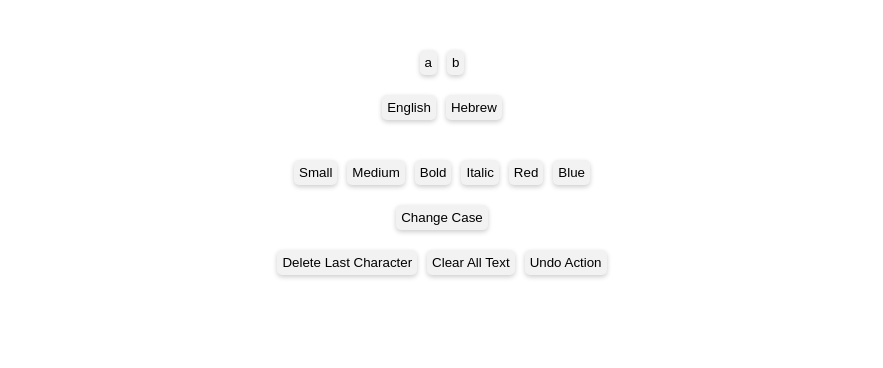
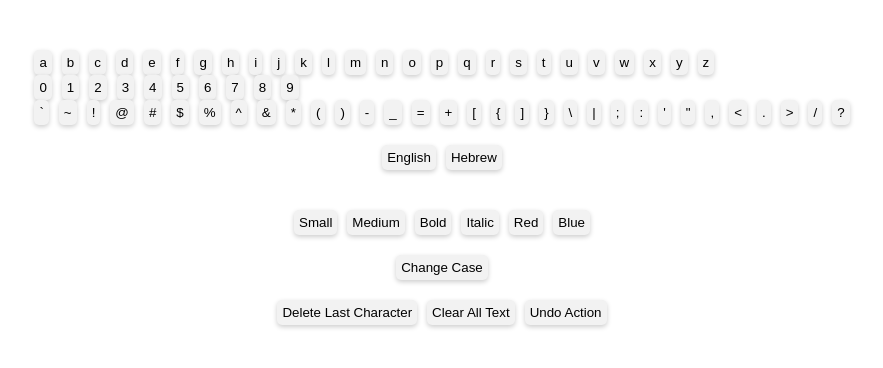
Before and after one commit to saratamar100/TextEditorProject, a React (Create React App) app: page / in a window 1280 px wide. Shown: the top 368 px of the page, without its empty margins (193-1076 px from the left). Built offline with nearby package versions, Linux system fonts and the light colour scheme.

Commit message:
full keyboard

```diff
--- a/src/keyboard.js
+++ b/src/keyboard.js
@@ -6,21 +6,128 @@ class Keyboard extends Component {
 
   render() {
     let buttons;
-    const heb = ["א", "ב"];
-    const en = ["a", "b"];
-    if (this.props.language === 'English') {
-      buttons = en.map((l) => (
-        <button onClick={() => this.handleClick(l)}>{l}</button>
+    // Letters
+    const letters = {
+      eng: [
+        "a",
+        "b",
+        "c",
+        "d",
+        "e",
+        "f",
+        "g",
+        "h",
+        "i",
+        "j",
+        "k",
+        "l",
+        "m",
+        "n",
+        "o",
+        "p",
+        "q",
+        "r",
+        "s",
+        "t",
+        "u",
+        "v",
+        "w",
+        "x",
+        "y",
+        "z",
+      ],
+      heb: [
+        "א",
+        "ב",
+        "ג",
+        "ד",
+        "ה",
+        "ו",
+        "ז",
+        "ח",
+        "ט",
+        "י",
+        "כ",
+        "ך",
+        "ל",
+        "מ",
+        "ם",
+        "נ",
+        "ן",
+        "ס",
+        "ע",
+        "פ",
+        "ף",
+        "צ",
+        "ץ",
+        "ק",
+        "ר",
+        "ש",
+        "ת",
+      ],
+    };
+    // Numbers
+    const numbers = ["0", "1", "2", "3", "4", "5", "6", "7", "8", "9"];
+
+    // Symbols
+    const symbols = [
+      "`",
+      "~",
+      "!",
+      "@",
+      "#",
+      "$",
+      "%",
+      "^",
+      "&",
+      "*",
+      "(",
+      ")",
+      "-",
+      "_",
+      "=",
+      "+",
+      "[",
+      "{",
+      "]",
+      "}",
+      "\\",
+      "|",
+      ";",
+      ":",
+      "'",
+      '"',
+      ",",
+      "<",
+      ".",
+      ">",
+      "/",
+      "?",
+    ];
+
+    if (this.props.language === "English") {
+      buttons = letters.eng.map((c) => (
+        <button onClick={() => this.handleClick(c)}>{c}</button>
       ));
     } else {
-      buttons = heb.map((l) => (
-        <button onClick={() => this.handleClick(l)}>{l}</button>
+      buttons = letters.heb.map((c) => (
+        <button onClick={() => this.handleClick(c)}>{c}</button>
       ));
     }
     return (
-      <div>
-        {buttons}
-      </div>
+      <>
+        <div>{buttons}</div>
+        <div>
+          {numbers.map((c) => (
+            <button onClick={() => this.handleClick(c)}>{c}</button>
+          ))}
+        </div>
+        <div>
+          {symbols.map((c) => (
+            <button onClick={() => this.handleClick(c)}>{c}</button>
+          ))}
+        </div>
+      </>
     );
   }
 }
```
